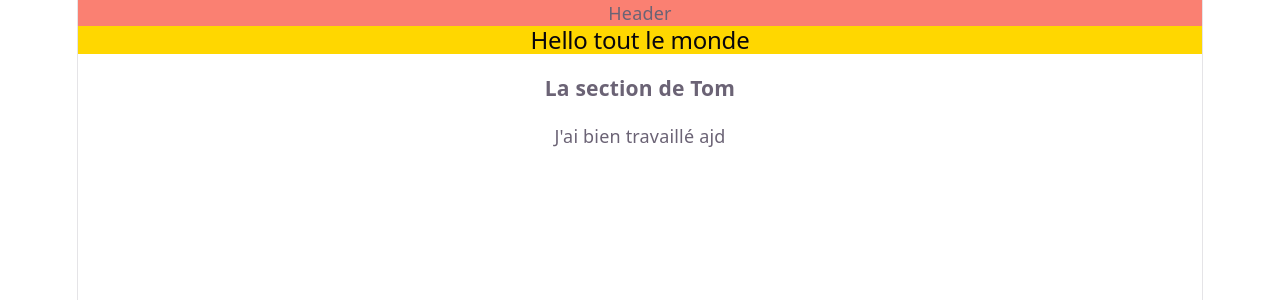
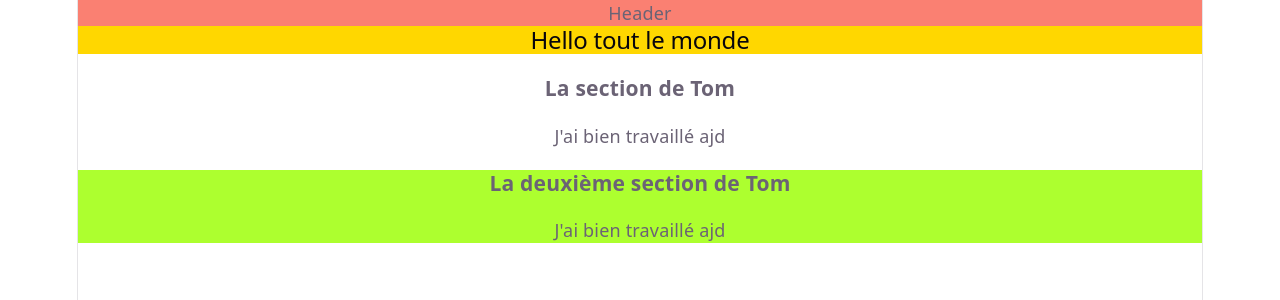
Before and after one commit to TomRoberto/cours-branches-andromeda-26, a React app: page / in a window 1280 px wide. Shown: the top 300 px of the page. Built offline with nearby package versions, Linux system fonts and the light colour scheme; the HTML template or start-up script is replaced by a standard one.

Commit message:
added second section

```diff
--- a/src/App.jsx
+++ b/src/App.jsx
@@ -11,6 +11,10 @@ function App() {
           <h3>La section de Tom</h3>
           <p>J'ai bien travaillé ajd</p>
         </section>
+        <section style={{ backgroundColor: "greenyellow" }}>
+          <h3>La deuxième section de Tom</h3>
+          <p>J'ai bien travaillé ajd</p>
+        </section>
       </main>
     </>
   );
```
